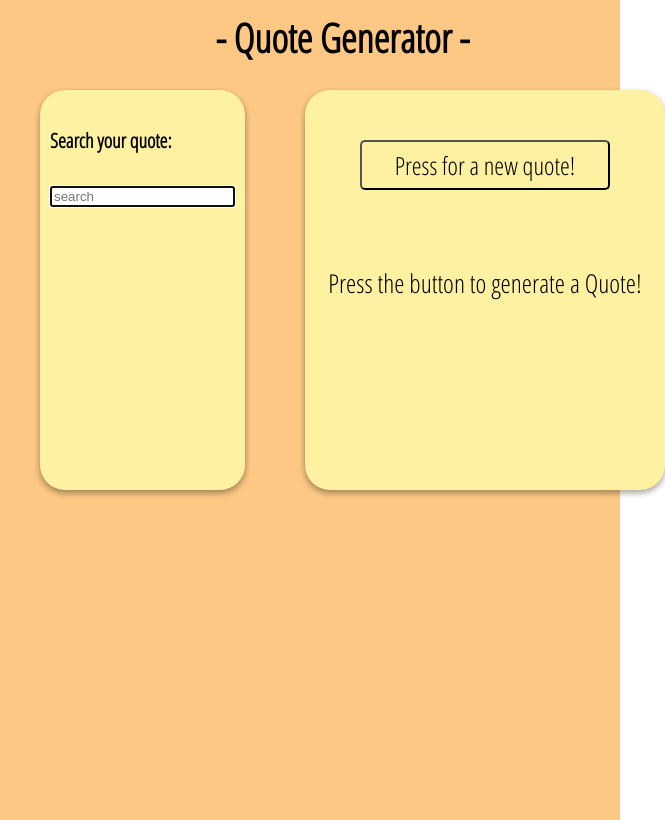
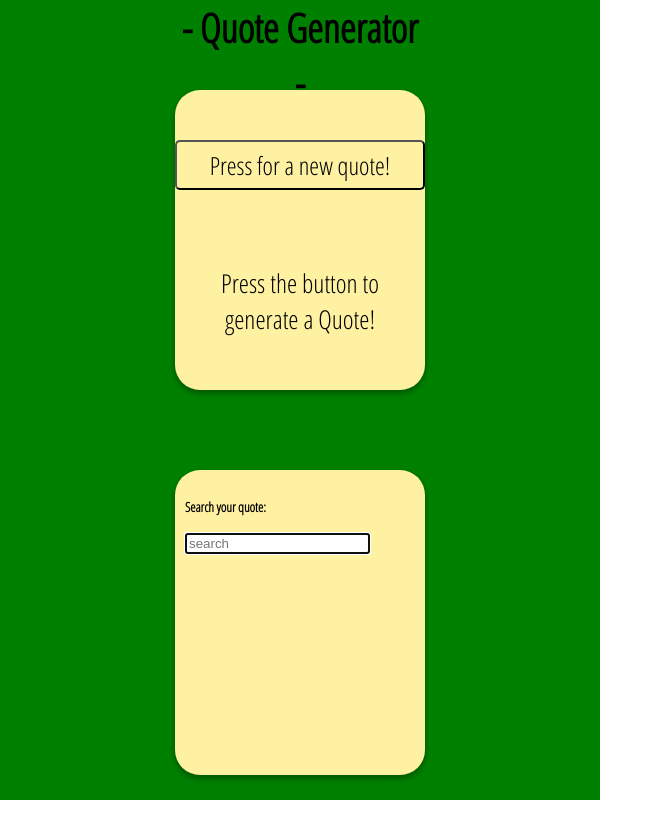
Before and after one commit to msostaric031/app1, a plain HTML site: page index.html in a window 600 px wide. Shown: the whole page, 665 px wide, since content can reach past the window. Drawn offline with Linux system fonts and the light colour scheme.

Commit message:
Responzivnost
Modificiranje responzivnosti aplikacije za manje zaslone.

```diff
--- a/main.scss
+++ b/main.scss
@@ -42,7 +42,6 @@ body {
   margin-left: 50px;
   text-align: center;
   font-family: opensans;
-  font-size: 25px;
   border-radius: 25px;
 }
 
@@ -93,25 +92,97 @@ body {
   padding: 15px;
 }
 
-@media only screen and (min-width: 360px) {
+/*
+# Mobile
+only screen and (min-width: 480px)
+
+# Tablet
+only screen and (min-width: 768px)
+
+# Desktop
+only screen and (min-width: 992px)
+
+# Huge
+only screen and (min-width: 1280px)
+*/
+
+@media only screen and (min-width: 300px) and (max-width: 765px) {
+  .container {
+    display: grid;
+    grid-template-columns: 1fr 1fr 1fr;
+    grid-template-rows: 80px 1fr 1fr;
+    background-color: purple;
+    font-size: smaller;
+    padding: 0;
+  }
   #quote-generator {
-    height: 400px;
-    width: 300px;
+    margin: 0;
+    grid-column-start: 2;
+    grid-column-end: 3;
+    grid-row-start: 2;
+    height: 350px;
+    width: 350px;
+  }
+  .title {
+    grid-column-end: 3;
+  }
+  .list {
+    grid-row-start: 3;
+    margin-bottom: 25px;
+    margin-left: 0;
   }
 }
 
-@media only screen and (min-width: 375px) {
+@media only screen and (min-width: 480px) and (max-width: 765px) {
+  .container {
+    background-color: green;
+    display: grid;
+    grid-template-columns: 1fr 1fr 1fr;
+    grid-template-rows: 80px 1fr 1fr;
+    font-size: smaller;
+    padding: 0;
+  }
+  .title {
+    grid-column-end: 3;
+  }
   #quote-generator {
-    height: 400px;
-    width: 320px;
+    height: 300px;
+    width: 250px;
+  }
+}
+
+@media only screen and (min-width: 768px) and (max-width: 991px) {
+  .container {
+    background-color: blue;
+    display: grid;
+    grid-template-columns: 10px 1fr 1fr 10px;
+    grid-template-rows: 80px 1fr 1fr 1fr;
+    font-size: smaller;
+    padding: 0;
+  }
+  #quote-generator {
+    grid-row-end: 4;
+    margin-top: 25px;
+    margin-left: 0;
+  }
+  #btn {
+    width: 80%;
   }
 
   #output {
     margin: 25px 10px;
   }
+  .list {
+    grid-row-end: 4;
+    margin-top: 25px;
+    margin-left: 0;
+  }
 }
 
-@media only screen and (min-width: 414px) {
+@media only screen and (min-width: 992px) and (max-width: 1279px) {
+  .container {
+    background-color: red;
+  }
   #quote-generator {
     height: 400px;
     width: 360px;
@@ -122,7 +193,10 @@ body {
   }
 }
 
-@media only screen and (min-width: 768px) {
+@media only screen and (min-width: 1280px) {
+  .container {
+    background-color: orange;
+  }
   #quote-generator {
     height: 400px;
     width: 600px;
@@ -132,10 +206,3 @@ body {
     margin: 25px 10px;
   }
 }
-
-@media only screen and (min-width: 1000px) {
-  #quote-generator {
-    height: 300px;
-    width: 750px;
-  }
-}
```
Also changed, not shown: main.css, 1 other file.
